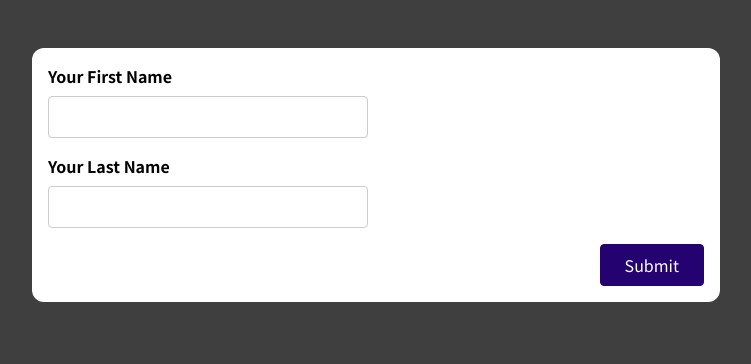
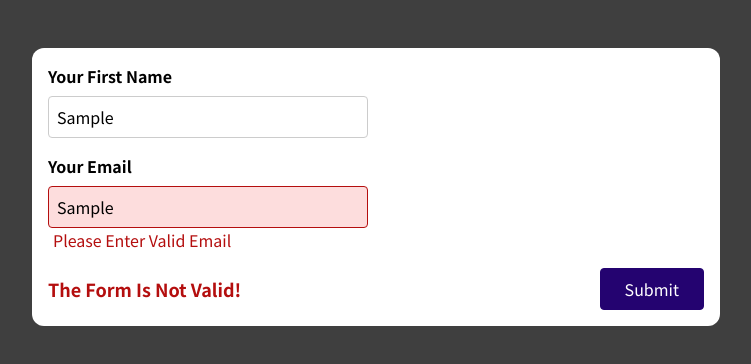
Before and after one commit to arsendemirci/react-course-repo, a React (Create React App) app: page / in a window 1280 px wide. Both pictures are taken after typing "Sample", "Sample" into the empty fields and a click on the button "Submit". Shown: the top 364 px of the page, without its empty margins (264-1015 px from the left). Built offline with nearby package versions, Linux system fonts and the light colour scheme.

Commit message:
added email validation and fixed blur validation

```diff
--- a/src/components/SimpleInput.jsx
+++ b/src/components/SimpleInput.jsx
@@ -4,52 +4,75 @@ const SimpleInput = (props) => {
   const isMounted = useRef(false);
   const [validation, setValidation] = useState({
     name: {},
-    surname: {},
+    email: {},
     isValid: null,
     message: "",
   });
   const [enteredName, setEnteredName] = useState("");
-  const [enteredSurname, setEnteredSurname] = useState("");
-  const validateForm = useCallback(() => {
-    let validationObj = {};
+  const [enteredEmail, setEnteredEmail] = useState("");
+  const validateForm = useCallback(
+    (blur) => {
+      let validationObj = {};
+      if (blur) {
+        if (blur === "name") {
+          validationObj.name = {
+            isValid: enteredName !== "",
+            message: "Please Enter a Name",
+          };
+        } else if (blur === "email") {
+          validationObj.email = {
+            isValid:
+              enteredEmail !== "" && ["@", "."].every((x) => enteredEmail.includes(x)),
+            message: "Please Enter Valid Email",
+          };
+        }
+      } else {
+        validationObj.name = {
+          isValid: enteredName !== "",
+          message: "Please Enter a Name",
+        };
+        validationObj.email = {
+          isValid:
+            enteredEmail !== "" && ["@", "."].every((x) => enteredEmail.includes(x)),
+          message: "Please Enter Valid Email",
+        };
+        validationObj.isValid = !Object.values(validationObj).some((x) => !x.isValid);
+        validationObj.message = validationObj.isValid ? "" : "The Form Is Not Valid!";
+      }
 
-    validationObj.name = { isValid: enteredName !== "", message: "Please Enter a Name" };
-    validationObj.surname = {
-      isValid: enteredSurname !== "",
-      message: "Please Enter Surname",
-    };
-
-    validationObj.isValid = !Object.values(validationObj).some((x) => !x.isValid);
-
-    validationObj.message = validationObj.isValid ? "" : "The Form Is Not Valid!";
-
-    setValidation(validationObj);
-  }, [enteredName, enteredSurname]);
-  const nameInputChangeHandler = (event, type) => {
-    console.log("event", event, "param", type);
+      setValidation((prev) => {
+        return { ...prev, ...validationObj };
+      });
+    },
+    [enteredName, enteredEmail]
+  );
+  const inputChangeHandler = (event, type) => {
     if (type === "name") {
       setEnteredName(event.target.value);
-    } else if (type === "surname") {
-      setEnteredSurname(event.target.value);
+    } else if (type === "email") {
+      setEnteredEmail(event.target.value);
     } else {
       return;
     }
+  };
+  const inputBlurHandler = (type) => {
+    validateForm(type);
   };
   const formSubmissinHandler = (event) => {
     event.preventDefault();
     validateForm();
     if (!validation.isValid) return;
-    console.log("Submitted the form", enteredName, enteredSurname);
+    console.log("Submitted the form", enteredName, enteredEmail);
 
     //we change isMounted to false to reset the form and skip the next useEffect
     isMounted.current = false;
     setEnteredName("");
-    setEnteredSurname("");
+    setEnteredEmail("");
   };
   const nameInputClasses =
     validation.name.isValid === false ? "form-control invalid" : "form-control";
-  const surnameInputClasses =
-    validation.surname.isValid === false ? "form-control invalid" : "form-control";
+  const emailInputClasses =
+    validation.email.isValid === false ? "form-control invalid" : "form-control";
   useEffect(() => {
     if (isMounted.current) validateForm();
     else {
@@ -63,23 +86,25 @@ const SimpleInput = (props) => {
         <input
           type="text"
           id="name"
-          onChange={(event) => nameInputChangeHandler(event, "name")}
+          onChange={(event) => inputChangeHandler(event, "name")}
+          onBlur={() => inputBlurHandler("name")}
           value={enteredName}
         />
         {validation.name.isValid === false && (
           <p className="error-text">{validation.name.message}</p>
         )}
       </div>
-      <div className={surnameInputClasses}>
-        <label htmlFor="surname">Your Last Name</label>
+      <div className={emailInputClasses}>
+        <label htmlFor="email">Your Email</label>
         <input
-          id="surname"
+          id="email"
           type="text"
-          onChange={(event) => nameInputChangeHandler(event, "surname")}
-          value={enteredSurname}
+          onChange={(event) => inputChangeHandler(event, "email")}
+          onBlur={() => inputBlurHandler("email")}
+          value={enteredEmail}
         ></input>
-        {validation.surname.isValid === false && (
-          <p className="error-text">{validation.surname.message}</p>
+        {validation.email.isValid === false && (
+          <p className="error-text">{validation.email.message}</p>
         )}
       </div>
       <div className="form-actions">
```
